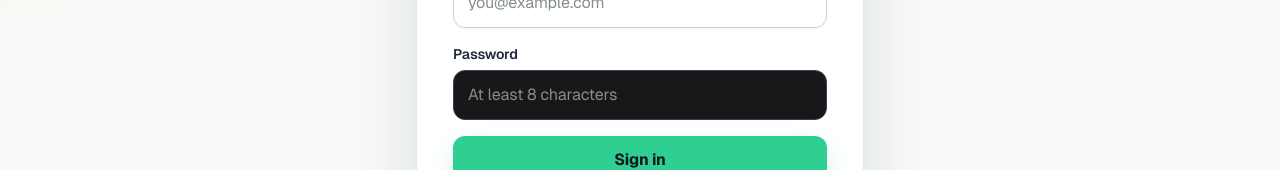
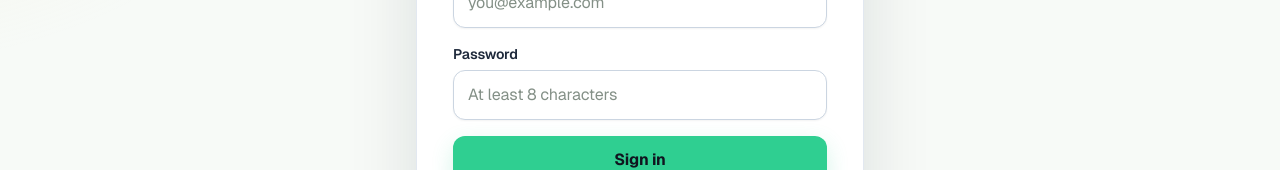
Before and after one commit to MagroOwner/Vennet, a Next.js app: page /login in a window 1280 px wide. Shown: the part 378-548 px from the top of the page. Built offline with nearby package versions, Linux system fonts and the light colour scheme; no server answers.

Commit message:
fix: use accessible light password input

```diff
--- a/src/components/forms/LoginForm.tsx
+++ b/src/components/forms/LoginForm.tsx
@@ -110,7 +110,7 @@ export function LoginForm({ googleEnabled, initialMode = "signin" }: { googleEna
           <div className="mt-7">{googleEnabled && !verifying && <button type="button" onClick={() => signIn("google", { callbackUrl: next })} className="mb-4 w-full rounded-xl border border-slate-300 bg-white py-3 font-semibold text-slate-800 transition hover:border-emerald-300 hover:bg-emerald-50">Continue with Google</button>}{googleEnabled && !verifying && <div className="mb-4 flex items-center gap-3 text-xs font-bold uppercase tracking-[.14em] text-slate-400"><span className="h-px flex-1 bg-slate-200" />or continue with email<span className="h-px flex-1 bg-slate-200" /></div>}</div><form onSubmit={submit} className="space-y-4">
             {!verifying && <>
               <div><label className="mb-1.5 block text-sm font-semibold text-slate-800">Email</label><input type="email" required placeholder="you@example.com" value={email} onChange={(e) => setEmail(e.target.value)} className="w-full rounded-xl border border-slate-300 bg-white px-3.5 py-3 text-slate-950 shadow-sm outline-none transition focus:border-emerald-400 focus:ring-2 focus:ring-emerald-200" /></div>
-              <div><label className="mb-1.5 block text-sm font-semibold text-slate-800">Password</label><input type="password" required minLength={8} placeholder="At least 8 characters" value={password} onChange={(e) => setPassword(e.target.value)} className="w-full rounded-xl border border-slate-700 bg-zinc-900 px-3.5 py-3" /></div>
+              <div><label className="mb-1.5 block text-sm font-semibold text-slate-800">Password</label><input type="password" required minLength={8} placeholder="At least 8 characters" value={password} onChange={(e) => setPassword(e.target.value)} className="w-full rounded-xl border border-slate-300 bg-white px-3.5 py-3 text-slate-950 shadow-sm outline-none transition focus:border-emerald-400 focus:ring-2 focus:ring-emerald-200" /></div>
             </>}
             {verifying && <div><label className="mb-1.5 block text-sm font-semibold text-slate-800">Six-digit verification code</label><input inputMode="numeric" autoComplete="one-time-code" required maxLength={6} placeholder="123456" value={code} onChange={(e) => setCode(e.target.value.replace(/\D/g, "").slice(0, 6))} className="w-full rounded-xl border border-slate-300 bg-white px-3.5 py-3 text-center text-xl font-bold tracking-[0.45em] text-slate-950 shadow-sm outline-none transition focus:border-emerald-400 focus:ring-2 focus:ring-emerald-200" /></div>}
             {notice && <p className="rounded-xl border border-emerald-200 bg-emerald-50 px-3 py-2 text-sm font-medium text-emerald-900">{notice}</p>}
```
